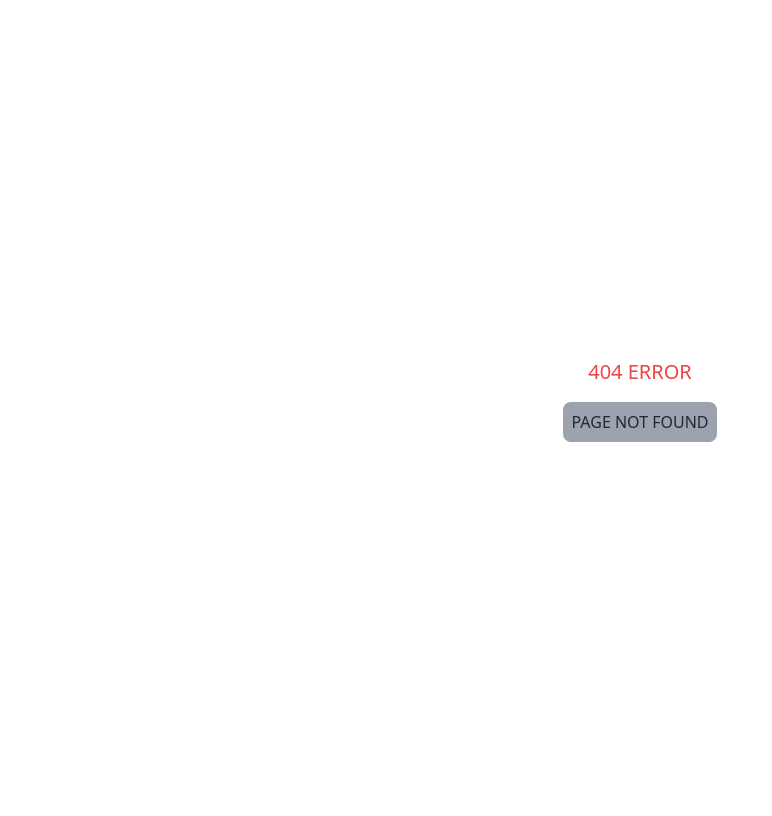
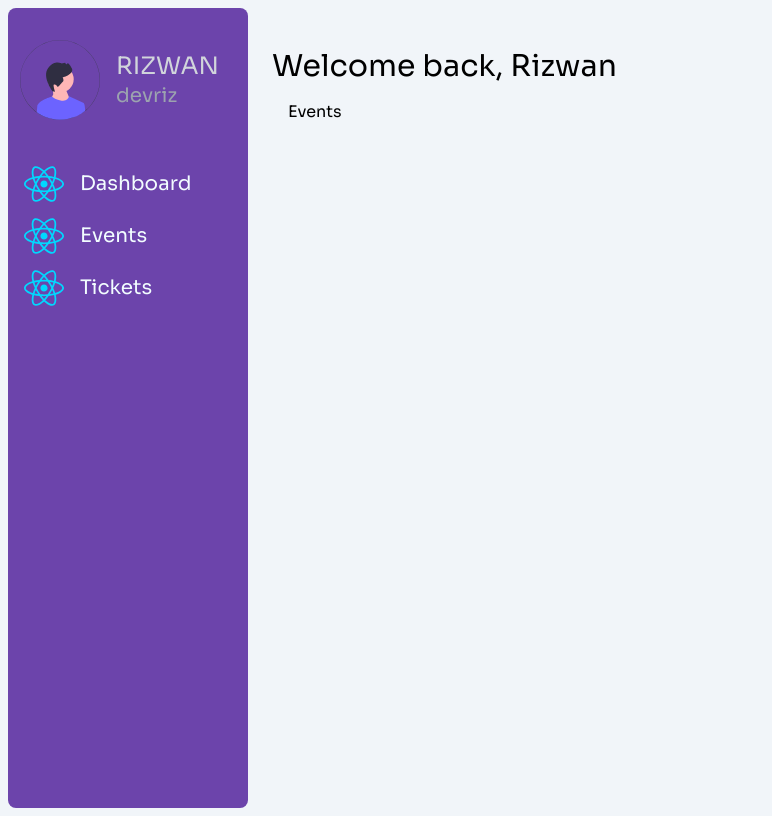
Before and after one commit to hamisirizwan/event-ticketing-system, a React (Vite) app in the folder client/: page /events in a window 1280 px wide. Before the commit this address had no page. Shown: the whole page, without its empty margins (0-772 px from the left). Built offline with nearby package versions, Linux system fonts and the light colour scheme.

Commit message:
setup react structure

```diff
--- /dev/null
+++ b/client/src/components/layouts/MainLayout.jsx
@@ -0,0 +1,35 @@
+import React from "react";
+import { Link } from "react-router-dom";
+import logo from "../../assets/avator.svg";
+import logo2 from "../../assets/react.svg";
+import LinkItem from "./reusables/LinkItem";
+
+function MainLayout({ children }) {
+  //   const dateToday = () => {};
+  return (
+    <div className="flex">
+      <aside className="flex flex-col h-screen w-52 md:w-60 m-2 bg-primary rounded-lg">
+        <div className="flex gap-4 py-8 px-3  items-center">
+          <div className="">
+            <img src={logo} alt="" className="h-20 w-20 " />
+          </div>
+          <div>
+            <h1 className="text-2xl text-gray-300">RIZWAN</h1>
+            <h1 className="text-xl text-gray-400 ">devriz</h1>
+          </div>
+        </div>
+        <div className="flex flex-col gap-3 py-3 p-4">
+          <LinkItem icon={logo2} text="Dashboard" route="/dashboard" />
+          <LinkItem icon={logo2} text="Events" route="/events" />
+          <LinkItem icon={logo2} text="Tickets" route="/tickets" />
+        </div>
+      </aside>
+      <div className="mt-12 mx-4">
+        <header className="text-3xl">Welcome back, Rizwan</header>
+        <div className="p-4">{children}</div>
+      </div>
+    </div>
+  );
+}
+
+export default MainLayout;
--- /dev/null
+++ b/client/src/components/layouts/reusables/LinkItem.jsx
@@ -0,0 +1,17 @@
+import React from "react";
+import { Link } from "react-router-dom";
+
+function LinkItem({ icon, text, route }) {
+  return (
+    <div className="flex items-center gap-4 ">
+      <Link to={route}>
+        <img src={icon} alt="" className="h-10 w-10" />
+      </Link>
+      <Link to={route}>
+        <h1 className="text-xl text-white font-medium">{text}</h1>
+      </Link>
+    </div>
+  );
+}
+
+export default LinkItem;
--- a/client/src/index.css
+++ b/client/src/index.css
@@ -1,3 +1,13 @@
+@import url('https://fonts.googleapis.com/css2?family=Sora&display=swap');
+
 @tailwind base;
 @tailwind components;
 @tailwind utilities;
+
+* {
+    font-family: 'Sora', sans-serif;
+}
+
+body {
+    @apply bg-slate-100;
+}
--- /dev/null
+++ b/client/src/pages/auth/Protected.jsx
@@ -0,0 +1,9 @@
+import React from "react";
+import { Outlet } from "react-router-dom";
+
+function Protected() {
+  //auth logic will go here
+  return <Outlet />;
+}
+
+export default Protected;
--- /dev/null
+++ b/client/src/pages/main/Dashboard.jsx
@@ -0,0 +1,12 @@
+import React from "react";
+import MainLayout from "../../components/layouts/MainLayout";
+
+function Dashboard() {
+  return (
+    <MainLayout>
+      <h1>Dashboard</h1>
+    </MainLayout>
+  );
+}
+
+export default Dashboard;
--- /dev/null
+++ b/client/src/pages/main/Events.jsx
@@ -0,0 +1,12 @@
+import React from "react";
+import MainLayout from "../../components/layouts/MainLayout";
+
+function Events() {
+  return (
+    <MainLayout>
+      <h1>Events</h1>
+    </MainLayout>
+  );
+}
+
+export default Events;
--- /dev/null
+++ b/client/src/pages/main/Tickets.jsx
@@ -0,0 +1,12 @@
+import React from "react";
+import MainLayout from "../../components/layouts/MainLayout";
+
+function Tickets() {
+  return (
+    <MainLayout>
+      <h1>Tickets</h1>
+    </MainLayout>
+  );
+}
+
+export default Tickets;
--- a/client/tailwind.config.cjs
+++ b/client/tailwind.config.cjs
@@ -6,6 +6,7 @@ module.exports = {
       colors: {
         primary: "#6C44AB",
         secondary: "#7B89F0",
+        white: "#F2FDFF",
       },
     },
   },
```
Also changed, not shown: client/src/router/index.jsx (+21 -0 lines), client/src/assets/avator.svg (added).
